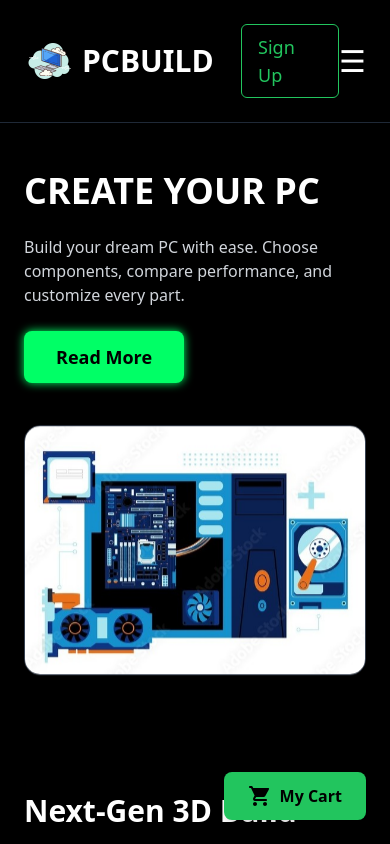
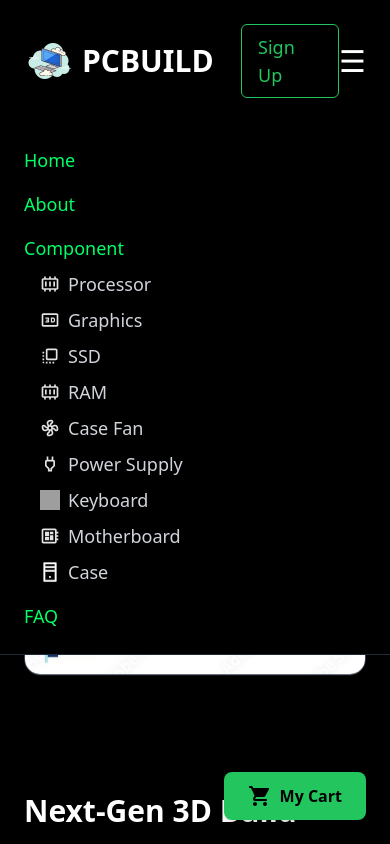
Before and after one commit to HarshChile/pcbuilder, a React (Vite) app in the folder frontend/: page / in a window 390 px wide. Both pictures are taken after a click on the button "Toggle navigation menu". Shown: the top 844 px of the page. Built offline with nearby package versions, Linux system fonts and the light colour scheme; grey boxes are pictures that could not be loaded.

Commit message:
modified nav

```diff
--- a/frontend/src/components/Navigatonpanel.jsx
+++ b/frontend/src/components/Navigatonpanel.jsx
@@ -6,8 +6,9 @@
   const location = useLocation();
 
   const [searchTerm, setSearchTerm] = useState("");
+  const [isMobileMenuOpen, setIsMobileMenuOpen] = useState(false);
 
-  // ✅ Lazy init (NO effect, NO warning)
+
   const [user, setUser] = useState(() => {
     try {
       const storedUser = localStorage.getItem("user");
@@ -17,7 +18,7 @@
     }
   });
 
-  // ✅ ONLY listen for external changes
+
   useEffect(() => {
     const syncUser = () => {
       try {
@@ -52,7 +53,7 @@
 
   return (
     <nav
-      className="bg-black text-white flex justify-between items-center
+      className="relative bg-black text-white flex justify-between items-center
       px-6 md:px-16 py-6 text-lg shadow-lg border-b border-gray-800"
     >
       {/* LEFT */}
@@ -65,7 +66,7 @@
         {/* AUTH */}
         {user ? (
           <div className="flex items-center gap-4">
-            <span className="text-green-400 font-semibold text-lg">
+            <span className="text-green-400 font-semibold text-lg ">
               {user.username}
             </span>
             <button
@@ -182,7 +183,104 @@
         <span className="neon-tab">FAQ</span>
       </div>
 
-      <div className="md:hidden text-3xl cursor-pointer">☰</div>
+      <div
+        className="md:hidden text-3xl cursor-pointer hover:text-green-500 transition"
+        onClick={() => setIsMobileMenuOpen(!isMobileMenuOpen)}
+        role="button"
+        tabIndex={0}
+        aria-label="Toggle navigation menu"
+        onKeyDown={(e) => e.key === "Enter" && setIsMobileMenuOpen(!isMobileMenuOpen)}
+      >
+        ☰
+      </div>
+
+      {/* MOBILE MENU */}
+      {isMobileMenuOpen && (
+        <div className="absolute top-full left-0 right-0 bg-black border-b border-gray-800 md:hidden z-40 w-full">
+          <div className="flex flex-col gap-4 px-6 py-6 text-green-500 text-lg">
+            <Link
+              to="/"
+              onClick={() => setIsMobileMenuOpen(false)}
+              className="neon-tab"
+            >
+              Home
+            </Link>
+            <span className="neon-tab">About</span>
+
+            {/* Mobile Component Dropdown */}
+            <div>
+              <span className="neon-tab cursor-pointer">Component</span>
+              <div className="ml-4 mt-2 flex flex-col gap-2 text-gray-300">
+                <Link
+                  to="/processor"
+                  onClick={() => setIsMobileMenuOpen(false)}
+                  className="flex items-center gap-2 hover:text-green-500 transition"
+                >
+                  <img src="/processor.svg" className="w-5 h-5" /> Processor
+                </Link>
+                <Link
+                  to="/graphics"
+                  onClick={() => setIsMobileMenuOpen(false)}
+                  className="flex items-center gap-2 hover:text-green-500 transition"
+                >
+                  <img src="/graphics.svg" className="w-5 h-5" /> Graphics
+                </Link>
+                <Link
+                  to="/ssd"
+                  onClick={() => setIsMobileMenuOpen(false)}
+                  className="flex items-center gap-2 hover:text-green-500 transition"
+                >
+                  <img src="/ssd.svg" className="w-5 h-5" /> SSD
+                </Link>
+                <Link
+                  to="/ram"
+                  onClick={() => setIsMobileMenuOpen(false)}
+                  className="flex items-center gap-2 hover:text-green-500 transition"
+                >
+                  <img src="/ram.svg" className="w-5 h-5" /> RAM
+                </Link>
+                <Link
+                  to="/casefan"
+                  onClick={() => setIsMobileMenuOpen(false)}
+                  className="flex items-center gap-2 hover:text-green-500 transition"
+                >
+                  <img src="/casefan.svg" className="w-5 h-5" /> Case Fan
+                </Link>
+                <Link
+                  to="/powersupply"
+                  onClick={() => setIsMobileMenuOpen(false)}
+                  className="flex items-center gap-2 hover:text-green-500 transition"
+                >
+                  <img src="/powersupply.svg" className="w-5 h-5" /> Power Supply
+                </Link>
+                <Link
+                  to="/keyboard"
+                  onClick={() => setIsMobileMenuOpen(false)}
+                  className="flex items-center gap-2 hover:text-green-500 transition"
+                >
+                  <img src="/keyboard.svg" className="w-5 h-5" /> Keyboard
+                </Link>
+                <Link
+                  to="/motherboard"
+                  onClick={() => setIsMobileMenuOpen(false)}
+                  className="flex items-center gap-2 hover:text-green-500 transition"
+                >
+                  <img src="/motherboard.svg" className="w-5 h-5" /> Motherboard
+                </Link>
+                <Link
+                  to="/case"
+                  onClick={() => setIsMobileMenuOpen(false)}
+                  className="flex items-center gap-2 hover:text-green-500 transition"
+                >
+                  <img src="/case.svg" className="w-5 h-5" /> Case
+                </Link>
+              </div>
+            </div>
+
+            <span className="neon-tab">FAQ</span>
+          </div>
+        </div>
+      )}
     </nav>
   );
 }
```
